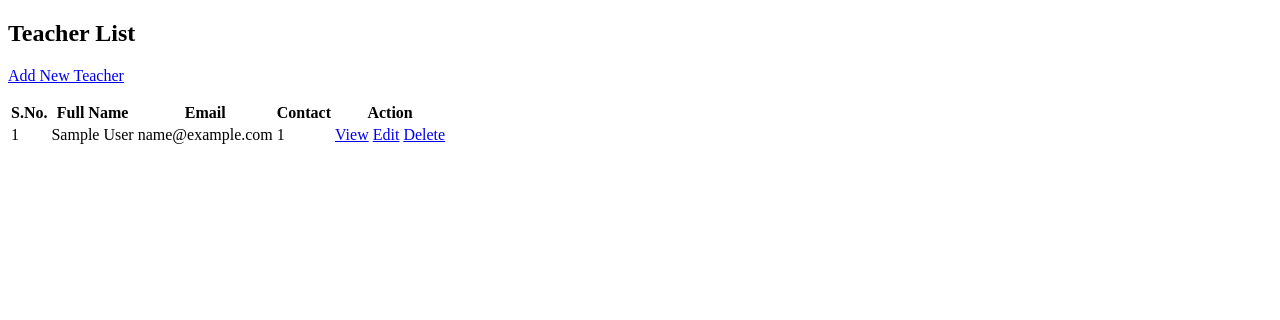
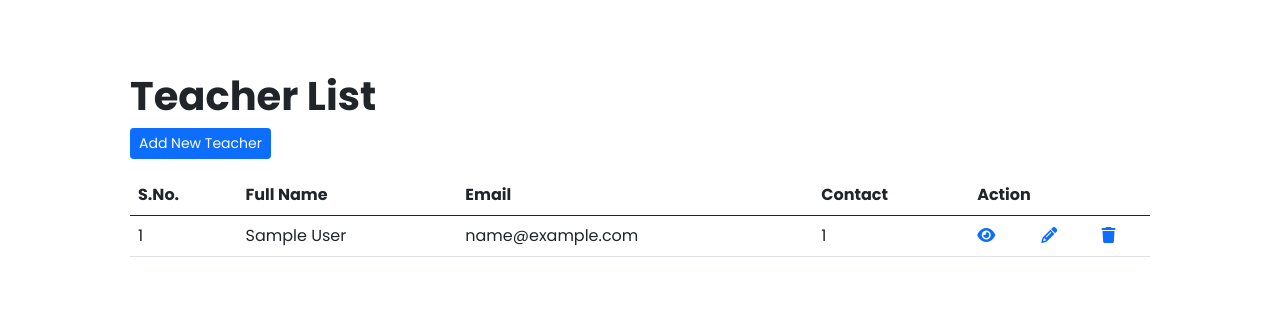
Before and after one commit to ShreetiShrestha1/django-project-lns, a Django app: page /teacher/list/ in a window 1280 px wide. Shown: the top 320 px of the page. Run offline with Django 5.2, Linux system fonts and the light colour scheme; tables that the repository leaves empty hold one stand-in row (values such as "Sample post"); some libraries are stand-ins or nearby versions.

Commit message:
Django project LSM :Created teacherdetails, delete, update,edit and added css and bootstrap links

```diff
--- a/core/templates/teachers/teacher_index.html
+++ b/core/templates/teachers/teacher_index.html
@@ -23,9 +23,9 @@
                 <td> {{ teacher.full_name }}</td>
                 <td> {{ teacher.email }}</td>
                 <td> {{ teacher.phone_no }}</td>
-                <td><a href="#"> View</a></td>
-                <td><a href="#"> Edit</a></td>
-                <td><a href="#"> Delete</a></td>
+                <td><a href="{% url 'teacher.detail' teacher.id %}"><i class="fa-solid fa-eye"></i></a></td>
+                <td><a href="{% url 'teacher.edit' teacher.id %}"><i class="fa-solid fa-pencil"></i></a></td>
+                <td><a href="{% url 'teacher.delete' teacher.id %}"><i class="fa-solid fa-trash"></i></a></td>
             </tr>
             {% endfor %}
         </tbody>
--- a/core/urls.py
+++ b/core/urls.py
@@ -1,10 +1,19 @@
 from django.urls import path
-from core.views import HomePageView, TeacherCreateView, TeacherListView
+from core.views import( HomePageView, TeacherCreateView, TeacherListView, TeacherDeleteView,TeacherDetailView,TeacherUpdateView,
+StudentCreateView, StudentListView)
 
 urlpatterns = [
     #path('', views.home, name='home'),
     path('', HomePageView.as_view(), name='home'),
+
+
     path('teacher/list/', TeacherListView.as_view(), name='teacher.index'),
-    path('teacher/create/', TeacherCreateView.as_view(), name='teacher.create')
+    path('teacher/create/', TeacherCreateView.as_view(), name='teacher.create'),
+    path('teacher/<int:pk>/detail/', TeacherDetailView.as_view(), name='teacher.detail'),
+    path('teacher/<int:pk>/edit/', TeacherUpdateView.as_view(), name='teacher.edit'),
+    path('teacher/<int:pk>/detete/', TeacherDeleteView.as_view(), name='teacher.delete'),
 
+
+    path('student/list/', StudentListView.as_view(), name='student.index'),
+    path('student/create/', StudentCreateView.as_view(), name='student.create')
 ]
--- a/core/views.py
+++ b/core/views.py
@@ -1,7 +1,10 @@
 from django.shortcuts import render
 from django.views.generic.base import TemplateView
-from django.views.generic import ListView, CreateView
+from django.views.generic import ListView, CreateView, UpdateView,DeleteView,DetailView
 from core.models import Teacher ,Student, Assignment,Materials
+from django.urls import reverse_lazy
+
+
 # Create your views here.
 class HomePageView(TemplateView):
     template_name = 'home.html'
@@ -16,4 +19,34 @@ class TeacherCreateView(CreateView):
     model = Teacher
     fields = ['full_name', 'email', 'department', 'phone_no', 'join_date', 'user']
     template_name = 'teachers/teacher_form.html'
-    success_url = 'teacher.index'
+    success_url = reverse_lazy('teacher.index')
+
+class TeacherDetailView(DetailView):
+    model = Teacher
+    template_name ='teachers/teacher_detail.html'
+    context_object_name = 'teacher'
+
+class TeacherUpdateView(UpdateView):
+    model = Teacher
+    template_name = 'teachers/teacher_form.html'
+    fields = ['full_name','email','department','phone_no','join_date','user']
+    success_url = reverse_lazy('teacher.index')
+
+class TeacherDeleteView(DeleteView):
+    model = Teacher
+    template_name = 'teachers/teacher_delete_confirm.html'
+    fields = ['full_name','email','department','phone_no','join_date','user']
+    success_url = reverse_lazy('teacher.index')
+
+
+class StudentListView(ListView):
+    model = Student
+    template_name = 'students/student_index.html'
+    context_object_name = 'students'
+    paginate_by = 5
+
+class StudentCreateView(CreateView):
+    model = Student
+    fields = ['full_name', 'email', 'semester', 'phone_no', 'user']
+    template_name = 'students/student_form.html'
+    success_url = 'student.index'
--- a/lms/settings.py
+++ b/lms/settings.py
@@ -122,6 +122,7 @@ USE_TZ = True
 # https://docs.djangoproject.com/en/5.2/howto/static-files/
 
 STATIC_URL = 'static/'
+STATICFILES_DIRS = [ BASE_DIR / 'static']
 
 # Default primary key field type
 # https://docs.djangoproject.com/en/5.2/ref/settings/#default-auto-field
--- /dev/null
+++ b/static/css/base.css
@@ -0,0 +1,33 @@
+
+@import url('https://fonts.googleapis.com/css2?family=Poppins:ital,wght@0,100;0,200;0,300;0,400;0,500;0,600;0,700;0,800;0,900;1,100;1,200;1,300;1,400;1,500;1,600;1,700;1,800;1,900&display=swap');
+
+
+:root{
+    --primatry-color:#b64990;
+    --secondary-color: #66a25d;
+    --primary-font: 'Poppins';
+    --primary-font-weight:400;
+    --heading-font-weight: 700;
+    --subheading-font-weight: 600;
+    --primaryfont-size: 2rem
+}
+* {
+    font-family: var(--primary-font);
+
+}
+
+h1{
+    font-family: var(--primary-font);
+    font-weight: var(--heading-font-weight);
+}
+
+h2{
+
+    font-weight: var(--subheading-font-weight);
+
+}
+
+p{
+    font-weight: var(--primary-font-weight);
+
+}
--- a/templates/base.html
+++ b/templates/base.html
@@ -4,10 +4,17 @@
     <meta charset="UTF-8">
     <meta name="viewport" content="width=device-width, initial-scale=1.0">
     <title>{% block title %}{% endblock %}</title>
+
+
+    {% load static %}
     <!-- bootstrap css link-->
+    <link href="https://cdn.jsdelivr.net/npm/bootstrap@5.0.2/dist/css/bootstrap.min.css" rel="stylesheet" integrity="sha384-EVSTQN3/azprG1Anm3QDgpJLIm9Nao0Yz1ztcQTwFspd3yD65VohhpuuCOmLASjC" crossorigin="anonymous">
+    <!-- font awesome link -->
+    <link rel="stylesheet" href="https://cdnjs.cloudflare.com/ajax/libs/font-awesome/6.7.2/css/all.min.css" integrity="sha512-Evv84Mr4kqVGRNSgIGL/F/aIDqQb7xQ2vcrdIwxfjThSH8CSR7PBEakCr51Ck+w+/U6swU2Im1vVX0SVk9ABhg==" crossorigin="anonymous" referrerpolicy="no-referrer" />
 
     <!-- custom css -->
      {% block custom_css %}{% endblock %}
+     <link rel="stylesheet" href="{% static 'css/base.css' %}">
 </head>
 <body>
     <!-- navigation -->
```
Also changed, not shown: core/templates/students/student_form.html (added, +14 -0 lines), core/templates/students/student_index.html (+34 -0 lines), core/templates/teachers/teacher_delete_confirm.html (added), core/templates/teachers/teacher_detail.html (added).
